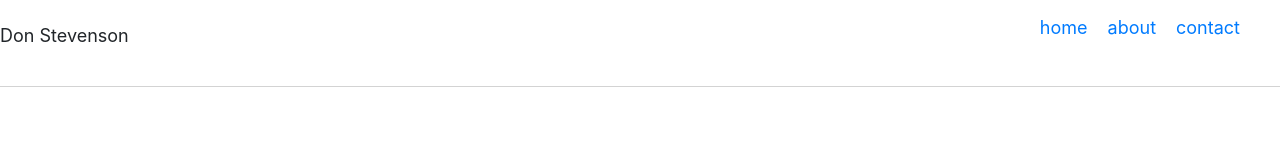
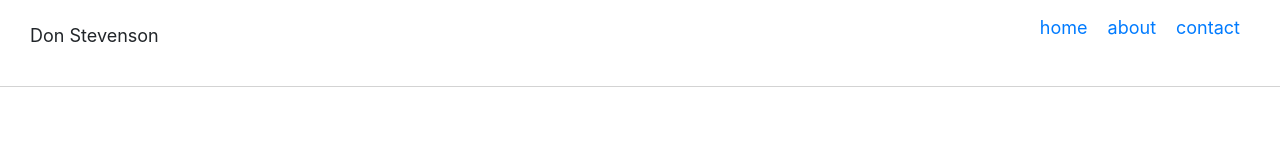
Before and after one commit to Don-Stevenson/personalWebsite, a React (Create React App) app: page /contact in a window 1280 px wide. Shown: the top 154 px of the page. Built offline with nearby package versions, Linux system fonts and the light colour scheme; the HTML template or start-up script is replaced by a standard one.

Commit message:
update NavBar from class to functional comp. Add left margin to NameBox

```diff
--- a/src/components/NavBar/NavBar.js
+++ b/src/components/NavBar/NavBar.js
@@ -1,6 +1,5 @@
 import React from "react"
 import styled from "styled-components"
-import PropTypes from "prop-types"
 
 const Bar = styled.nav`
   font-size: 18px;
@@ -12,6 +11,9 @@ const Bar = styled.nav`
     height: 70px;
     align-items: center;
   }
+`
+const NameBox = styled.div`
+  margin-left: 30px;
 `
 const MainNav = styled.ul`
   list-style-type: none;
@@ -55,12 +57,8 @@ const Hamburger = styled.img`
 export const HrLine = styled.hr`
   border-top: 1px solid lightgrey;
 `
-class Navbar extends React.PureComponent {
-  constructor(props) {
-    super(props)
-    this.state = { displayNav: props.displayNav ? "flex" : "none" }
-  }
-  toggleNavBar() {
+
+const toggleNavBar = () => {
   this.setState((prevState, props) => {
     switch (prevState.displayNav) {
       case "none":
@@ -71,15 +69,15 @@ class Navbar extends React.PureComponent {
     }
   })
 }
-  render() {
+const Navbar = () => {
   return (
     <>
       <Bar>
-          <NavBarToggle onClick={() => this.toggleNavBar()}>
+        <NavBarToggle onClick={() => toggleNavBar()}>
           <Hamburger />
         </NavBarToggle>
-          <div>Don Stevenson</div>
-          <MainNav display={this.state.displayNav}>
+        <NameBox>Don Stevenson</NameBox>
+        <MainNav>
           <NavLi>
             <NavLink href="/">home</NavLink>
           </NavLi>
@@ -95,11 +93,5 @@ class Navbar extends React.PureComponent {
     </>
   )
 }
-}
-
-Navbar.propTypes = {
-  // decides if we initially display the navbar open or not
-  displayNav: PropTypes.bool
-}
 
 export default Navbar
```
Lines whose indentation alone changed are shown as unchanged.
